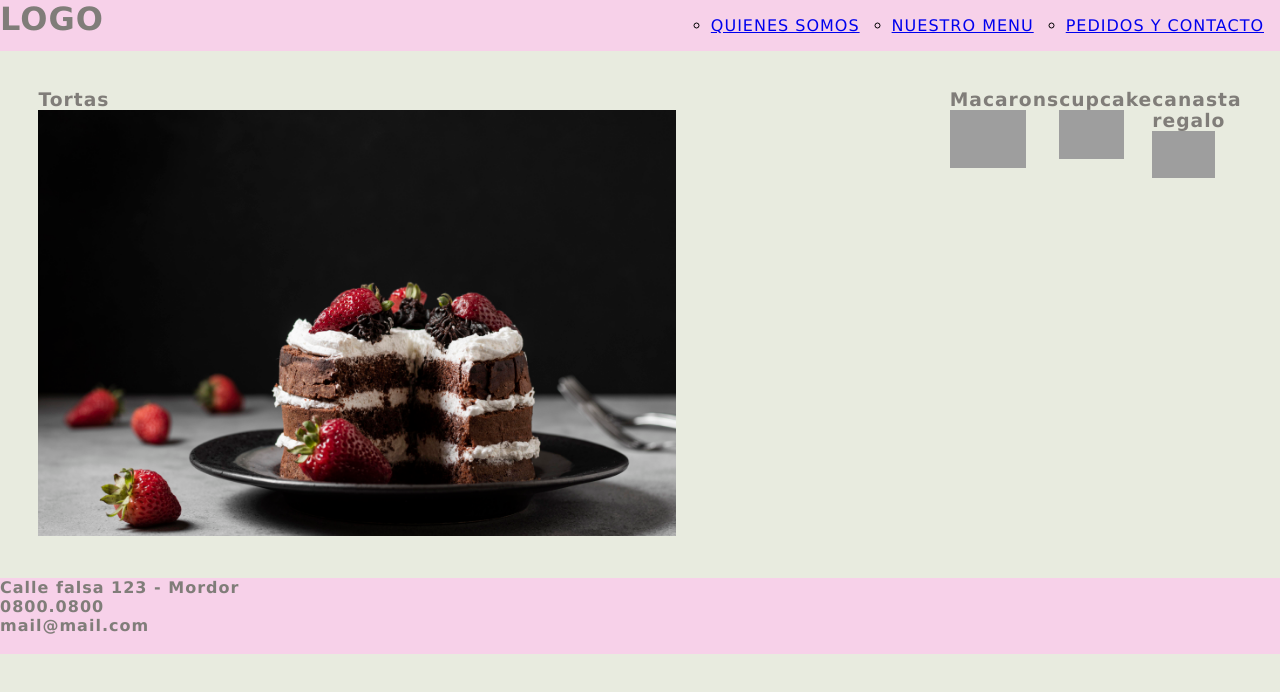
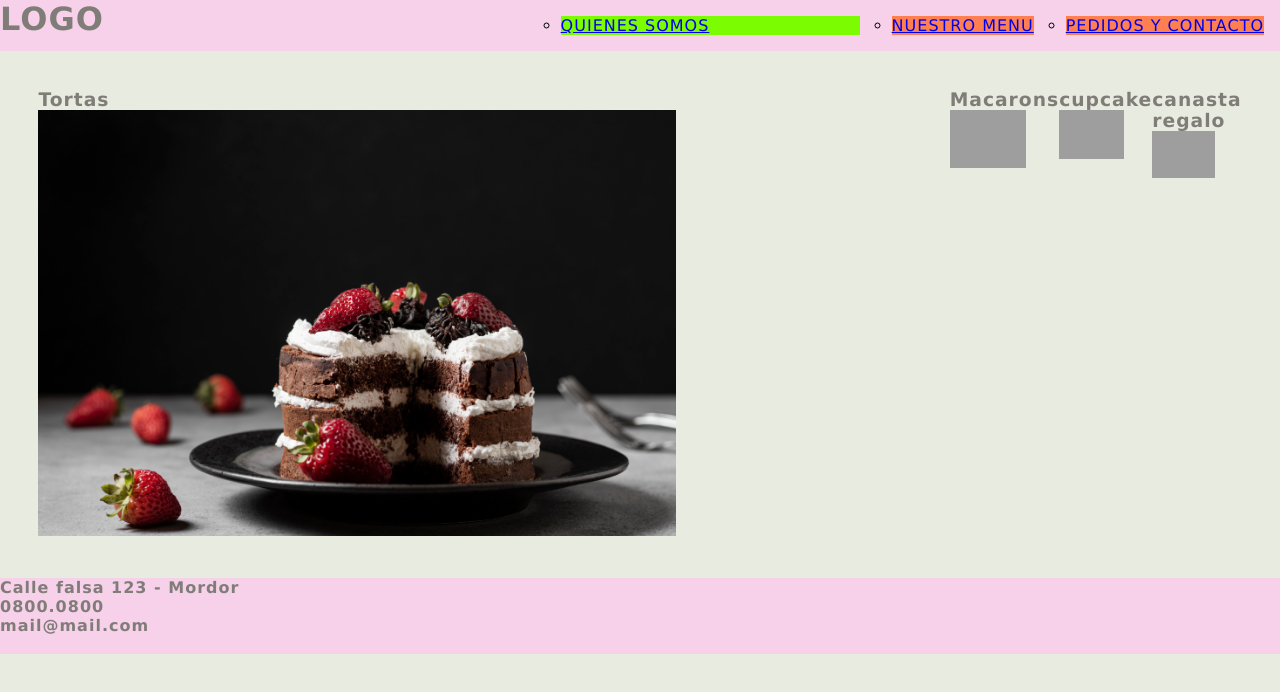
Before and after one commit to FerreiraCristian/Proyecto-Desarrollo-Web, a plain HTML site: page index.html in a window 1280 px wide. In both pictures the pointer is over the item "QUIENES SOMOS". Drawn offline with Linux system fonts and the light colour scheme; grey boxes are pictures that could not be loaded.

Commit message:
modifico css

```diff
--- a/css/style.css
+++ b/css/style.css
@@ -33,6 +33,13 @@
         li {
             list-style-type: circle;
             margin: 1rem;
+            background-color: coral;
+            transition: all 2s eease;
+        }
+
+        li:hover {
+            background-color: lawngreen;
+            width: 299px;
         }
 
         h2 {
```
